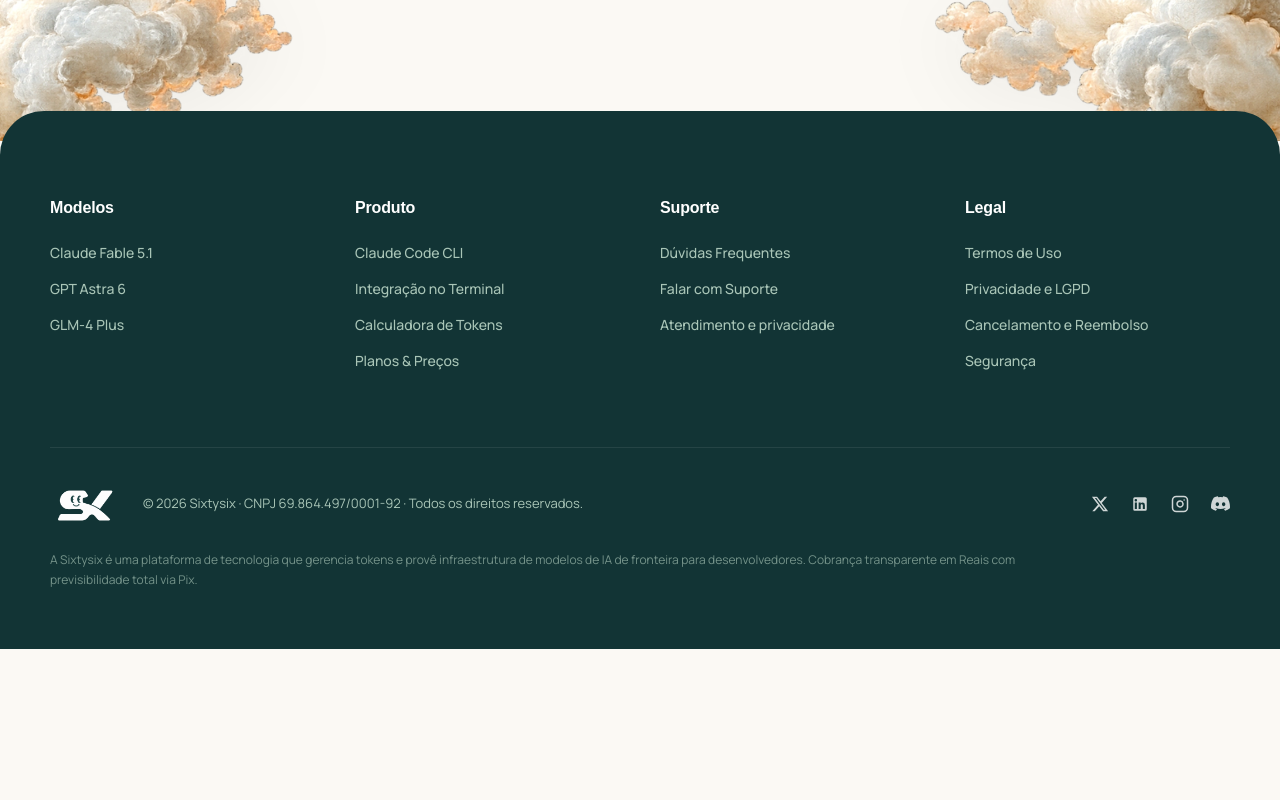
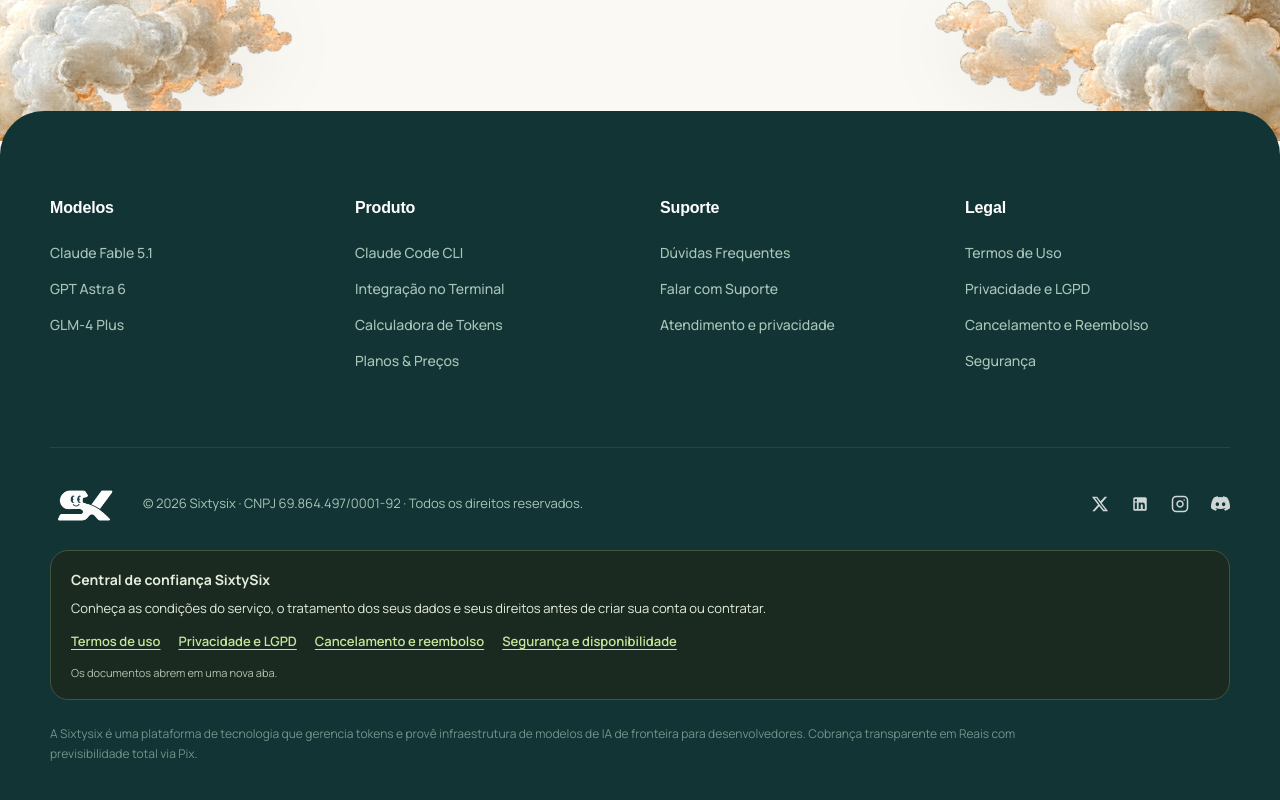
Before and after one commit to AssnzMoney/sixtyosix, a React (Vite) app: page / in a window 1280 px wide. Shown: the part 6293-7093 px from the top of the page. Before the commit the page ends 6942 px from the top, so only its background shows below. Built offline with nearby package versions, Linux system fonts and the light colour scheme; no server answers; the HTML template or start-up script is replaced by a standard one; a web font is replaced by a local one.

Commit message:
Show legal documents before sign-in and on homepage

```diff
--- /dev/null
+++ b/src/components/LegalNotice.tsx
@@ -0,0 +1,9 @@
+import './legal-notice.css'
+export default function LegalNotice({dark=false,login=false}:{dark?:boolean;login?:boolean}) {
+  return <aside className={'six-legal-notice'+(dark?' six-legal-notice-dark':'')} aria-label="Termos, privacidade e direitos">
+    <strong>{login?'Antes de entrar':'Central de confiança SixtySix'}</strong>
+    <p>{login?'Ao continuar, você concorda com os Termos de uso. Consulte também como tratamos seus dados e as regras de cancelamento.':'Conheça as condições do serviço, o tratamento dos seus dados e seus direitos antes de criar sua conta ou contratar.'}</p>
+    <nav aria-label="Documentos legais"><a href="/termos.html" target="_blank" rel="noopener noreferrer">Termos de uso</a><a href="/privacidade.html" target="_blank" rel="noopener noreferrer">Privacidade e LGPD</a><a href="/reembolso.html" target="_blank" rel="noopener noreferrer">Cancelamento e reembolso</a><a href="/seguranca.html" target="_blank" rel="noopener noreferrer">Segurança e disponibilidade</a></nav>
+    <small>Os documentos abrem em uma nova aba.</small>
+  </aside>
+}
--- /dev/null
+++ b/src/components/legal-notice.css
@@ -0,0 +1 @@
+.six-legal-notice{padding:18px 20px;margin:20px 0 24px;border:1px solid #cad7c4;border-radius:18px;background:#eef4e9;color:#234333;text-align:left;font-size:13px;line-height:1.6}.six-legal-notice strong{display:block;font-size:14px;font-weight:650}.six-legal-notice p{margin:7px 0 12px;color:inherit;font-size:13px;line-height:1.6}.six-legal-notice nav{display:flex;flex-wrap:wrap;gap:8px 18px}.six-legal-notice a{color:#245a3c;text-decoration:underline;text-underline-offset:3px;font-weight:550}.six-legal-notice a:hover{text-decoration-thickness:2px}.six-legal-notice a:focus-visible{outline:2px solid currentColor;outline-offset:4px;border-radius:2px}.six-legal-notice small{display:block;margin-top:12px;font-size:11px;color:#4b6250}.six-legal-notice-dark{background:#1b2a20;border-color:#40553d;color:#e4eddc}.six-legal-notice-dark a{color:#c3e79b}.six-legal-notice-dark small{color:#b4c1ae}@media(max-width:500px){.six-legal-notice{padding:16px}.six-legal-notice nav{display:grid;gap:9px}}
--- a/src/pages/HomePage.tsx
+++ b/src/pages/HomePage.tsx
@@ -1,3 +1,4 @@
+import LegalNotice from '../components/LegalNotice'
 import { useState, useEffect } from 'react'
 import { Link } from 'react-router-dom'
 import { motion, AnimatePresence } from 'framer-motion'
@@ -1347,6 +1348,7 @@ export default function App() {
 
         {/* Legal Disclaimer */}
         <div className="shell footer-legal-wrap">
+          <LegalNotice dark />
           <p className="footer-legal-copy">
             A Sixtysix é uma plataforma de tecnologia que gerencia tokens e provê infraestrutura de modelos de IA de fronteira para desenvolvedores. Cobrança transparente em Reais com previsibilidade total via Pix.
           </p>
--- a/src/pages/LoginPage.tsx
+++ b/src/pages/LoginPage.tsx
@@ -1,3 +1,4 @@
+import LegalNotice from '../components/LegalNotice'
 import { useState, useEffect } from 'react'
 import { Link, useNavigate, useSearchParams } from 'react-router-dom'
 import { motion, AnimatePresence } from 'framer-motion'
@@ -246,6 +247,8 @@ export default function LoginPage() {
                       {isCreating ? 'Comece com Google, Discord ou e-mail. Depois, escolha como quer ser chamado no seu painel.' : 'Entre para acompanhar seu consumo e gerenciar suas chaves. Se você já acessou neste navegador, sua sessão será recuperada.'}
                     </p>
 
+                    <LegalNotice login />
+
                     {/* Botões Sociais: Google & Discord */}
                     <div className="login-social-group">
                       <button
@@ -367,10 +370,6 @@ export default function LoginPage() {
               </AnimatePresence>
             )}
 
-            <p className="login-footer-terms">
-              Ao criar uma conta, você concorda com nossos{' '}
-              <a href="/termos.html" target="_blank" rel="noopener noreferrer">termos e condições</a>.
-            </p>
 
             <div className="login-return-box">
               <Link to="/" className="login-return-link">
```
